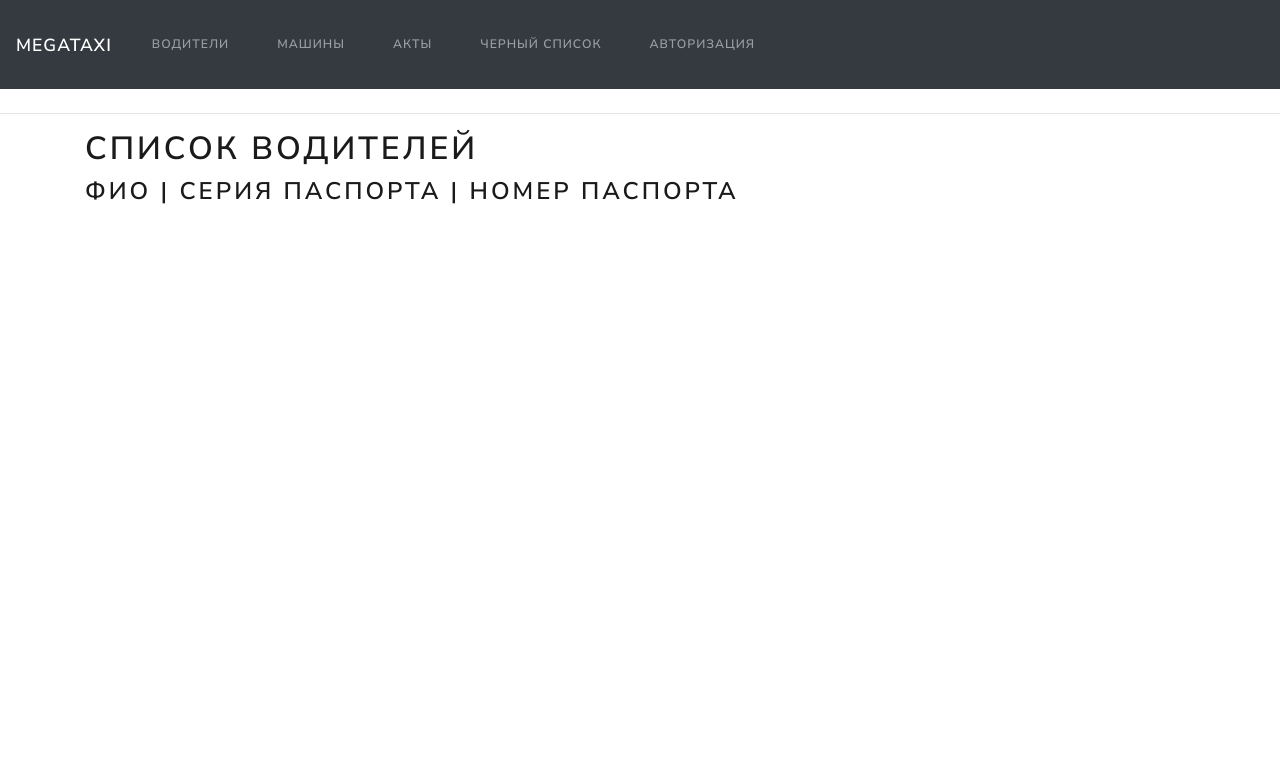
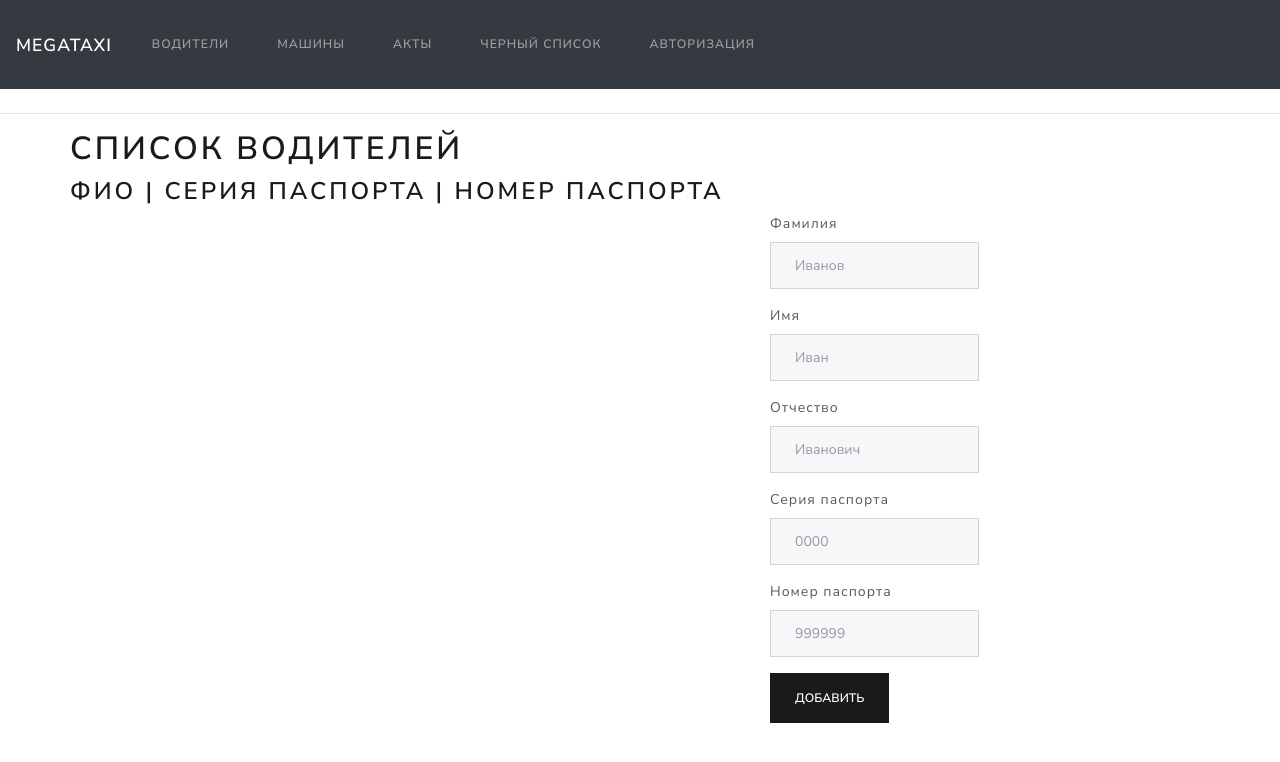
Before and after one commit to Tsarevich01/megataxi12, a Flask app: page /drivers in a window 1280 px wide. Shown: the top 762 px of the page. Run offline with Flask 2, Linux system fonts and the light colour scheme; data that the repository does not hold is empty; some libraries are stand-ins or nearby versions.

Commit message:
Добавление на странице водители

```diff
--- /dev/null
+++ b/app/static/style.css
@@ -0,0 +1,3 @@
+.col\=md\=8{
+    margin-left: 700px;
+}
--- a/app/templates/base.html
+++ b/app/templates/base.html
@@ -5,6 +5,8 @@
     <meta name="description" content="">
     <meta name="author" content="">
     <link rel="icon" href="../../../../favicon.ico">
+  <link rel="stylesheet" href="https://stackpath.bootstrapcdn.com/bootstrap/4.1.1/css/bootstrap.min.css" integrity="sha384-WskhaSGFgHYWDcbwN70/dfYBj47jz9qbsMId/iRN3ewGhXQFZCSftd1LZCfmhktB" crossorigin="anonymous">
+<script src="https://stackpath.bootstrapcdn.com/bootstrap/4.1.1/js/bootstrap.min.js" integrity="sha384-smHYKdLADwkXOn1EmN1qk/HfnUcbVRZyYmZ4qpPea6sjB/pTJ0euyQp0Mk8ck+5T" crossorigin="anonymous"></script>
 
     {% if title %}
         <title>{{ title }} - MegaTaxi</title>
@@ -17,8 +19,8 @@
     <link href="https://stackpath.bootstrapcdn.com/bootswatch/4.1.1/lux/bootstrap.min.css" rel="stylesheet">
 
     <!-- Custom styles for this template -->
-    <link href="navbar-top.css" rel="stylesheet">
-  <link href="style.css" rel="stylesheet">
+    <link href="../static/navbar-top.css" rel="stylesheet">
+  <link href="../static/style.css" rel="stylesheet">
   </head>
 
   <body>
@@ -60,16 +62,21 @@
         </ul>
         {% endif %}
         {% endwith %}
-    <main role="main" class="main-content">
-        {% block right_content %}
-        {% endblock %}
-    </main>
+    <div class="container">
+        <div class="row">
+            <div class="col=md=4">
+                {% block content %}{% endblock %}
+            </div>
+            <div class="col=md=8">
+                {% block right_content %}{% endblock %}
+            </div>
 
-    <main role="main" class="container">
+        </div>
 
-          {% block content %}{% endblock %}
+    </div>
 
-    </main>
+
+
 
     <!-- Bootstrap core JavaScript
     ================================================== -->
--- a/app/templates/drivers.html
+++ b/app/templates/drivers.html
@@ -10,5 +10,39 @@
     </div>
 {% endblock %}
 {% block right_content %}
+    <head>
+     <meta charset="utf-8">
+    <meta name="viewport" content="width=device-width, initial-scale=1, shrink-to-fit=no">
+    <meta name="description" content="">
+    <meta name="author" content="">
+    <link rel="icon" href="../../../../favicon.ico">
+    <link href="https://stackpath.bootstrapcdn.com/bootswatch/4.1.1/lux/bootstrap.min.css" rel="stylesheet">
+    </head>
+
+
+    <form method="post">
+    <div class="form-group">
+        <label for="second_name">Фамилия</label>
+      <input type="text" class="form-control" id="second_name" name="second_name" placeholder="Иванов">
+    </div>
+    <div class="form-group">
+      <label for="first_name">Имя</label>
+      <input type="text" class="form-control" id="first_name" name="first_name" placeholder="Иван">
+    </div>
+    <div class="form-group">
+      <label for="middle_name">Отчество</label>
+      <input type="text" class="form-control" id="middle_name" name="middle_name" placeholder="Иванович">
+    </div>
+    <div class="form-group">
+      <label for="series">Серия паспорта</label>
+      <input type="text" class="form-control" id="series" name="series" placeholder="0000">
+    </div>
+    <div class="form-group">
+      <label for="number">Номер паспорта</label>
+      <input type="text" class="form-control" id="number" name="number" placeholder="999999">
+    </div>
+
+    <button type="submit" class="btn btn-primary">Добавить</button>
+  </form>
 
 {% endblock %}
```
Also changed, not shown: app/templates/add_driver.html (+8 -0 lines), app/templates/login.html (+10 -5 lines).
